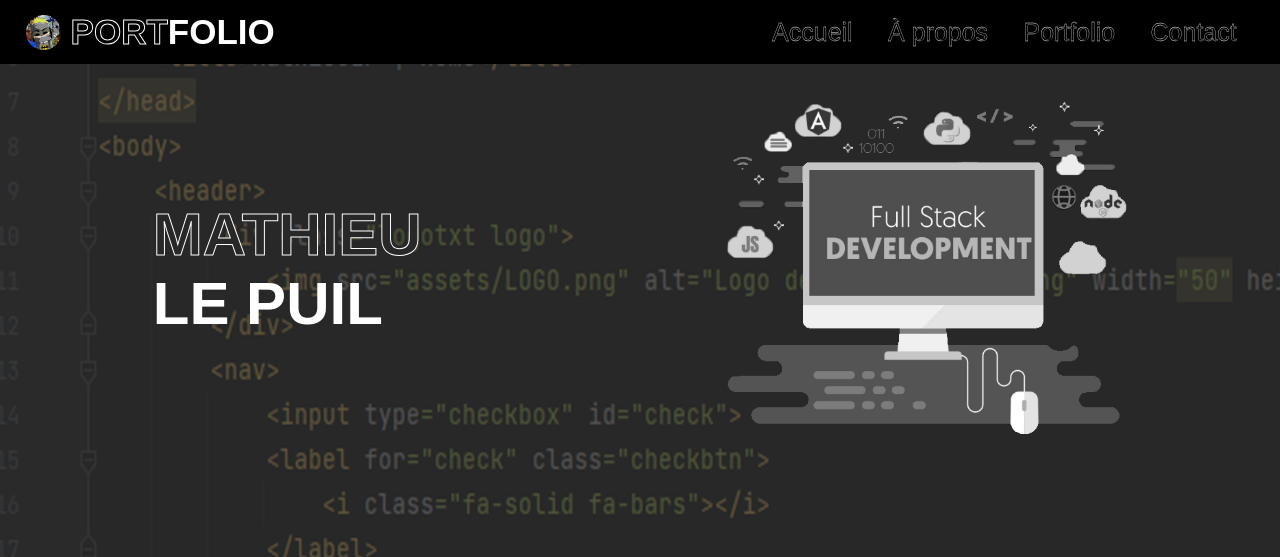
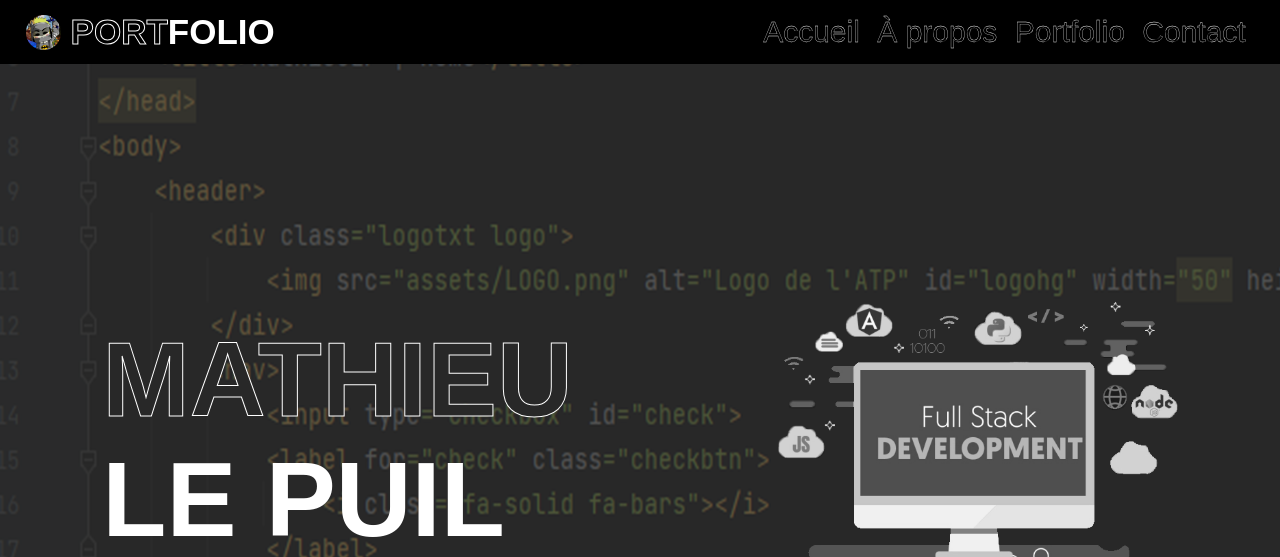
Before and after one commit to MathieuLePuil/portfolio.mathieulp.fr, a PHP site: page / in a window 1280 px wide. Shown: the top 557 px of the page. Run offline with PHP 8.4, Linux system fonts and the light colour scheme; some libraries are stand-ins or nearby versions.

Commit message:
Auto Commit

```diff
--- a/index.php
+++ b/index.php
@@ -10,6 +10,7 @@ require("header.inc.php")
         <div class="name">
             <h1 class="no-background-txt">MATHIEU</h1>
             <h1 class="background-txt">LE PUIL</h1>
+            <a href="https://github.com/DenverCoder1/readme-typing-svg"><img src="https://readme-typing-svg.herokuapp.com?size=30&color=FFFFFF&lines=%C3%89tudiant+en+B.U.T+MMI;D%C3%A9veloppeur+Full+Stack;D%C3%A9veloppeur+Python"></a>
         </div>
         <div class="img-fullstack-dev">
             <img src="assets/full-stack-developer.png">
--- a/style/style.css
+++ b/style/style.css
@@ -80,7 +80,7 @@ nav {
     text-decoration: none;
     color: black;
     -webkit-text-stroke: 0.3px white;
-    font-size: 25px;
+    font-size: 30px;
 }
 
 .menu li a:hover {
@@ -88,7 +88,7 @@ nav {
     color: white;
 }
 
-@media all and (max-width: 750px) {
+@media all and (max-width: 850px) {
     .toggle {
         display: block;
         font-size: 2rem;
@@ -165,12 +165,26 @@ nav {
 }
 
 .img-fullstack-dev img {
-    width: 400px;
+    width: 800px;
 }
 
 .name {
-    font-size: 40px;
-    margin-top: 100px;
+    font-size: 70px;
+    margin-top: 220px;
+}
+
+@media screen and (max-width: 1446px) {
+    .img-fullstack-dev img {
+        width: 400px;
+        margin-top: 200px;
+    }
+}
+
+@media screen and (max-width: 1000px) {
+    .img-fullstack-dev img {
+        width: 400px;
+        margin-top: 200px;
+    }
 }
 
 /* Section ABOUT */
```
